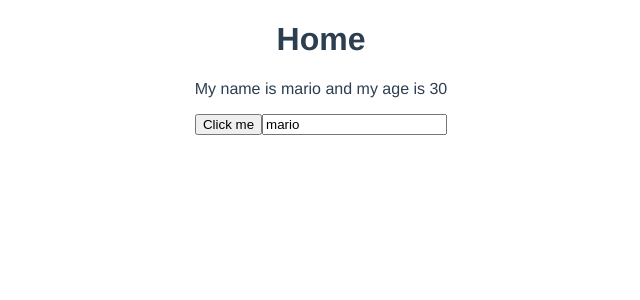
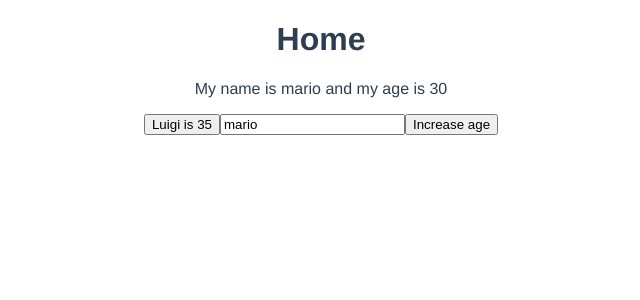
Before and after one commit to DiegoVargasM/Vue_Lessons, a Vue app in the folder L5-Composition-API/dojo-blog/: page / in a window 1280 px wide. Shown: the top 300 px of the page, without its empty margins (319-959 px from the left). Built offline with nearby package versions, Linux system fonts and the light colour scheme.

Commit message:
Update button text, add age increment

```diff
--- a/L5-Composition-API/dojo-blog/src/views/Home.vue
+++ b/L5-Composition-API/dojo-blog/src/views/Home.vue
@@ -2,8 +2,9 @@
   <div class="home">
     <h1>Home</h1>
     <p ref="p">My name is {{ name }} and my age is {{ age }}</p>
-    <button @click="handleClick">Click me</button>
+    <button @click="handleClick">Luigi is 35</button>
     <input type="text" v-model="name" />
+    <button @click="age++">Increase age</button>
   </div>
 </template>
 
```
